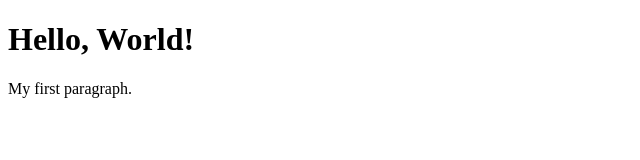
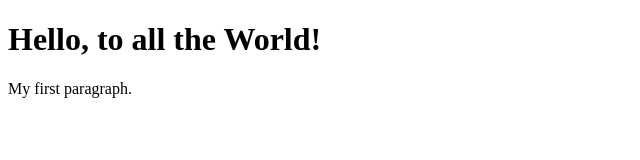
Before and after one commit to cahlan/git-group-practice, a plain HTML site: page index.html in a window 1280 px wide. Shown: the whole page, without its empty margins (0-640 px from the left). Drawn offline with Linux system fonts and the light colour scheme.

Commit message:
changing header

```diff
--- a/index.html
+++ b/index.html
@@ -2,7 +2,7 @@
 <html>
 <body>
 
-<h1>Hello, World!</h1>
+<h1>Hello, to all the World!</h1>
 
 <p>My first paragraph.</p>
 
```
